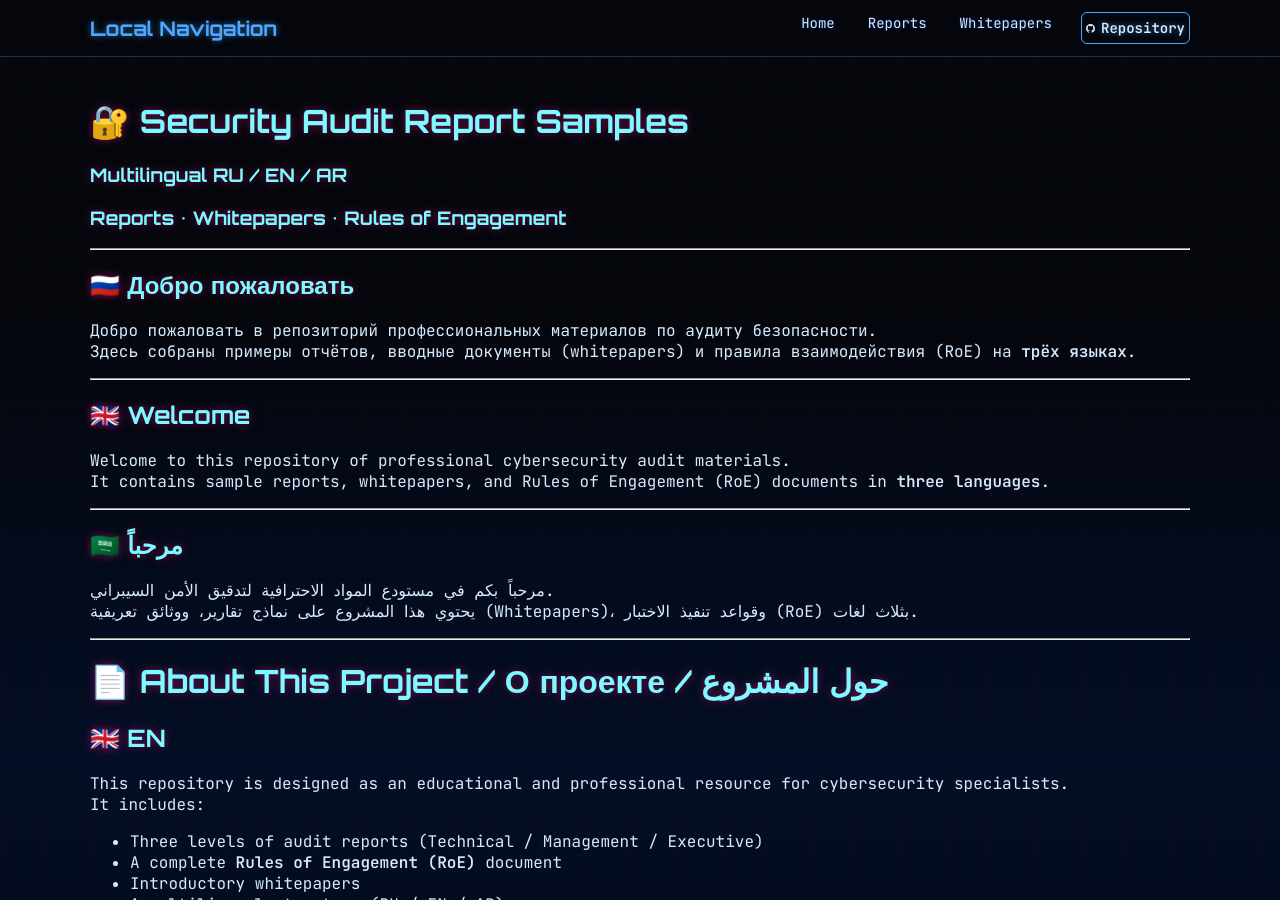
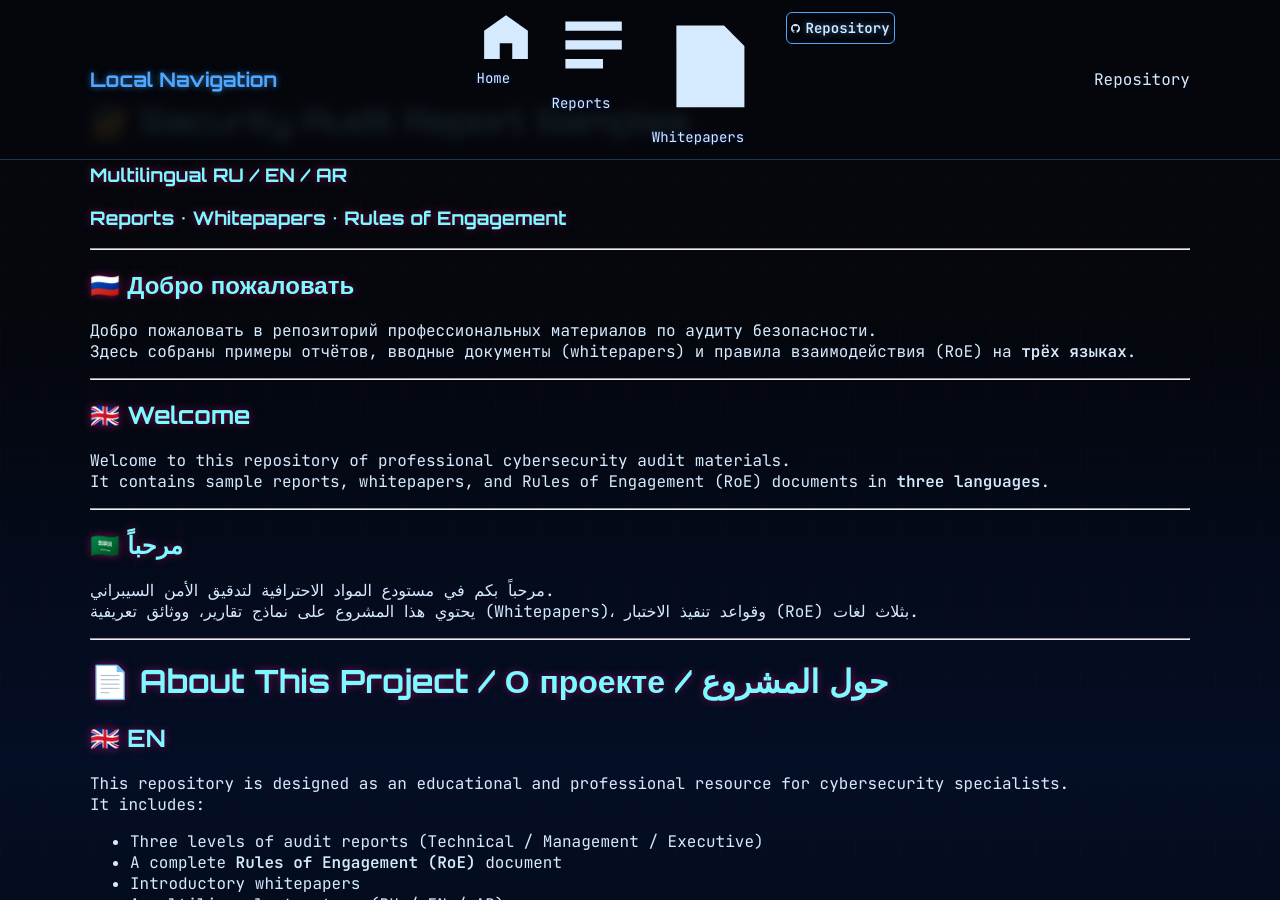
Before and after one commit to SergMorelli/SergMorelli-security-audit-report-samples, a Jekyll site: the page built from index.md, in a window 1280 px wide and 900 px high. Built offline with Jekyll 4.4.1, drawn with Linux system fonts in a browser that asks for light colours; our own code applies the rules of GitHub Pages for plain Markdown files.

Commit message:
Update default.html

```diff
--- a/_layouts/default.html
+++ b/_layouts/default.html
@@ -27,11 +27,41 @@
   <div class="nav-container">
     <div class="nav-logo">Local Navigation</div>
     <ul class="nav-links">
-      <li><a href="{{ site.baseurl }}/">Home</a></li>
-      <li><a href="{{ site.baseurl }}/#reports">Reports</a></li>
-      <li><a href="{{ site.baseurl }}/#whitepapers">Whitepapers</a></li>
-        <li><a class="repo-link" href="https://github.com/SergMorelli/SergMorelli-security-audit-report-samples" target="_blank">
-    <svg class="github-icon" viewBox="0 0 16 16" aria-hidden="true">
+
+  <!-- Home -->
+  <li>
+    <a href="{{ site.baseurl }}/">
+      <svg class="menu-icon" viewBox="0 0 16 16">
+        <path fill="currentColor" d="M8 1L1 6v9h5v-5h4v5h5V6z"/>
+      </svg>
+      Home
+    </a>
+  </li>
+
+  <!-- Reports -->
+  <li>
+    <a href="{{ site.baseurl }}/#reports">
+      <svg class="menu-icon" viewBox="0 0 16 16">
+        <path fill="currentColor" d="M2 2h12v2H2zm0 4h12v2H2zm0 4h8v2H2z"/>
+      </svg>
+      Reports
+    </a>
+  </li>
+
+  <!-- Whitepapers -->
+  <li>
+    <a href="{{ site.baseurl }}/#whitepapers">
+      <svg class="menu-icon" viewBox="0 0 16 16">
+        <path fill="currentColor" d="M3 2h7l3 3v9H3z"/>
+      </svg>
+      Whitepapers
+    </a>
+  </li>
+
+  <!-- GitHub Repo -->
+  <li>
+    <a class="repo-link" href="https://github.com/SergMorelli/SergMorelli-security-audit-report-samples" target="_blank">
+      <svg class="github-icon" viewBox="0 0 16 16">
         <path fill="currentColor" d="M8 0C3.58 0 0 3.58 0 8c0 3.54
         2.29 6.53 5.47 7.59.4.07.55-.17.55-.38
         0-.19-.01-.82-.01-1.49-2.01.37-2.53-.49-2.69-.94-.09-.23-.48-.94-.82-1.13-.28-.15-.68-.52
@@ -45,7 +75,13 @@
         0 3.07-1.87 3.75-3.65 3.95.29.25.54.73.54
         1.48 0 1.07-.01 1.93-.01 2.2 0 .21.15.46.55.38A8.013
         8.013 0 0 0 16 8c0-4.42-3.58-8-8-8z"/>
-    </svg>
+      </svg>
+      Repository
+    </a>
+  </li>
+
+</ul>
+
     Repository
 </a></li>
 
```
